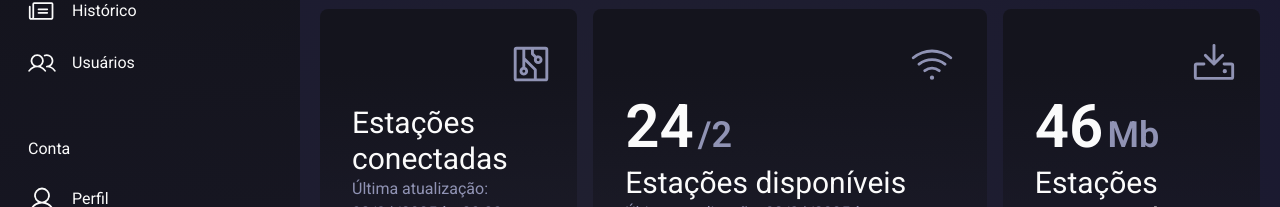
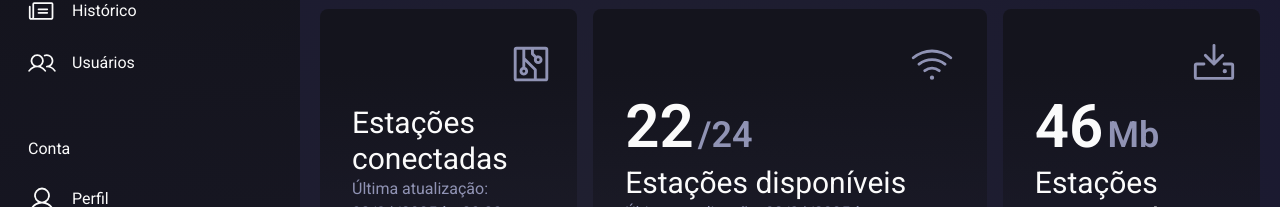
Before and after one commit to FR0M-ZER0/nimbus-front, a React (Vite) app: page /admin in a window 1280 px wide. Shown: the part 279-486 px from the top of the page. Built offline with nearby package versions, Linux system fonts and the light colour scheme; no server answers.

Commit message:
chore[8.3]: Altera valor errado no card do dashboard

```diff
--- a/src/pages/admin/DashboardPage.jsx
+++ b/src/pages/admin/DashboardPage.jsx
@@ -74,8 +74,8 @@ function DashboardPage() {
                 <div className='lg:col-span-3'>
                     <DashboardCard
                         title={'Estações disponíveis'}
-                        dataValue={24}
-                        altData={'/2'}
+                        dataValue={22}
+                        altData={'/24'}
                         additionMessage={'Estação abc123 - 09:30'}
                         updateDate={'02/04/2035 às 20:30'}
                         icon={<WifiHighIcon size={46} />}
```
